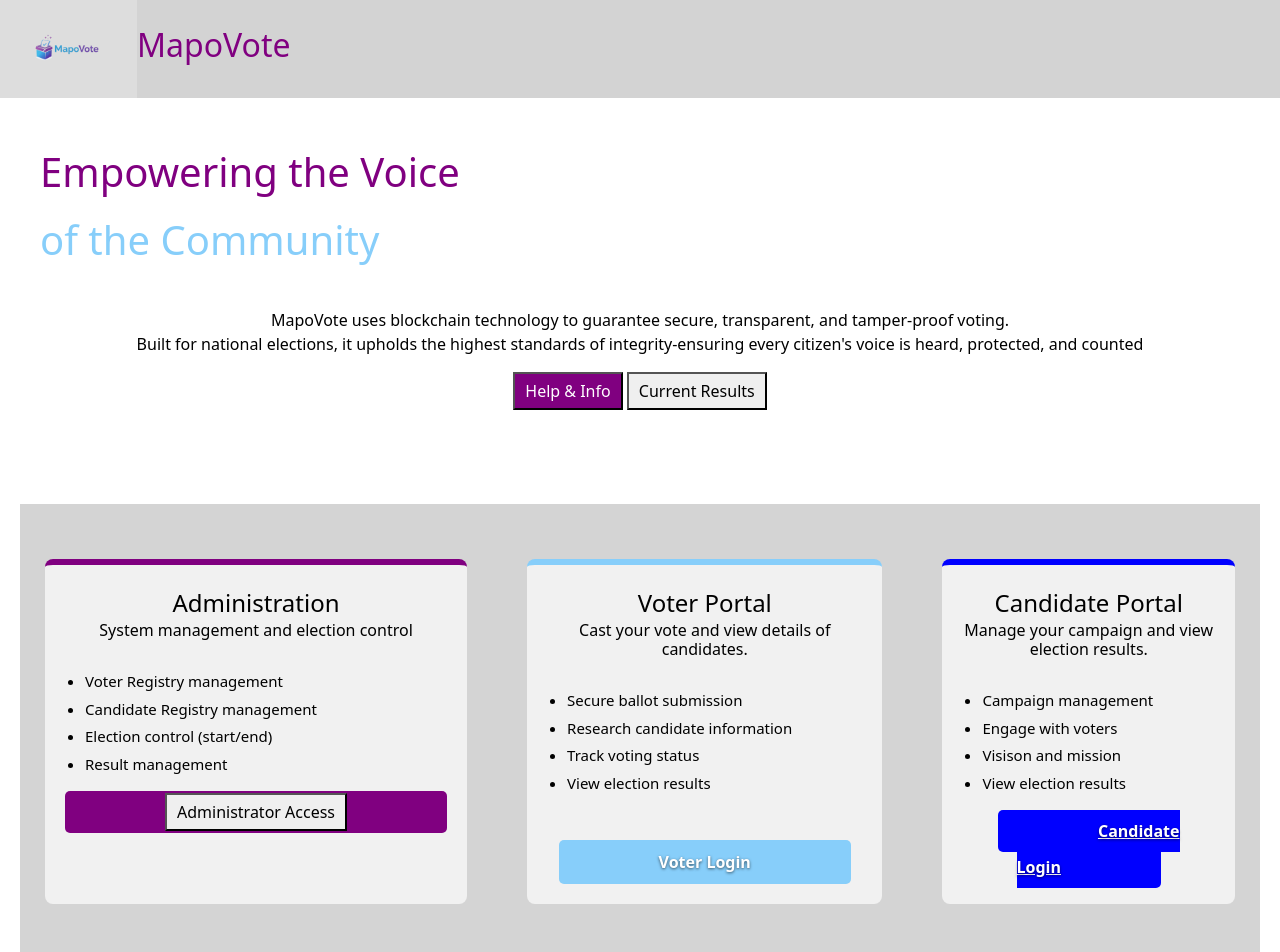
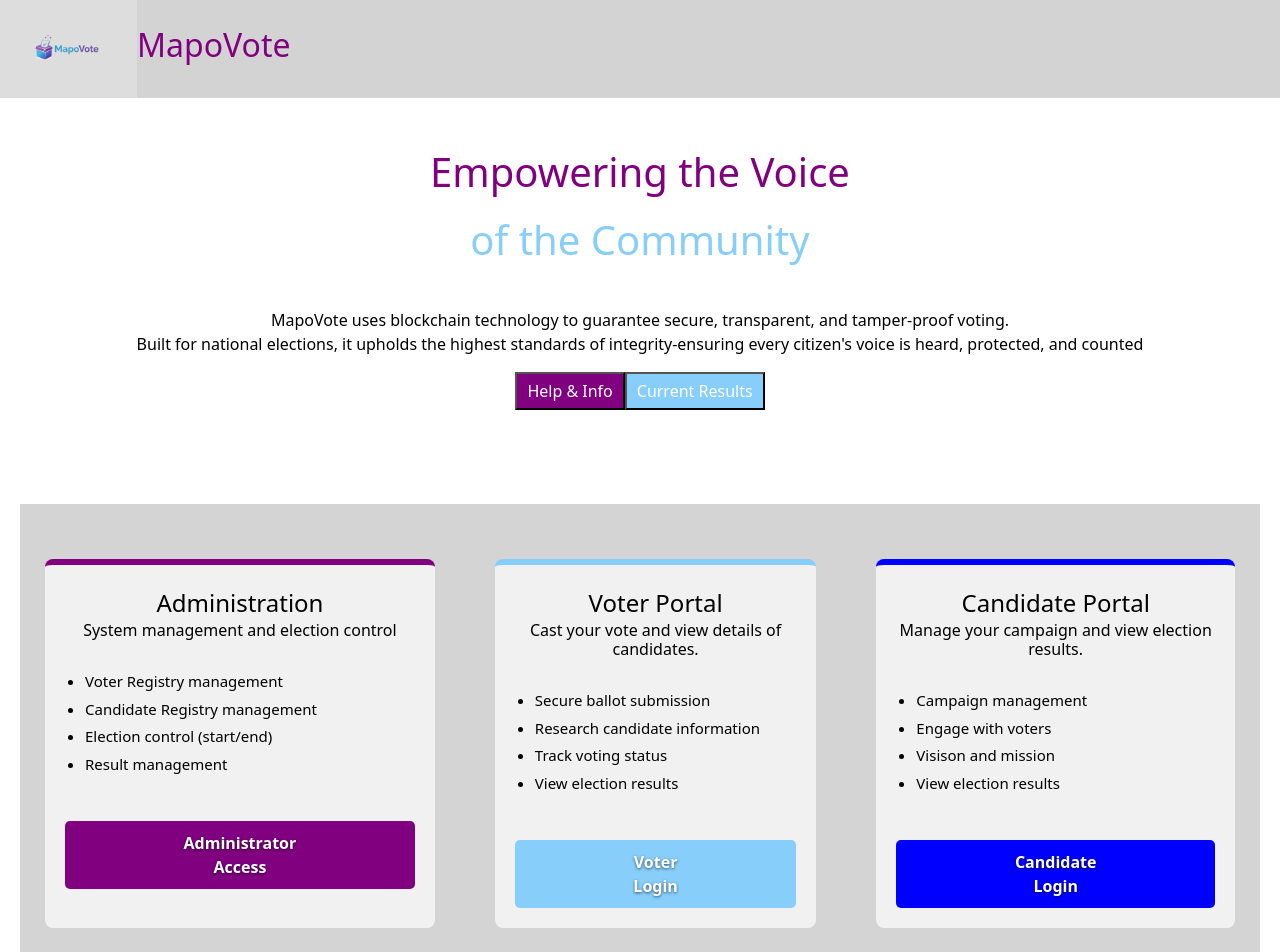
Before and after one commit to danstevemukulupi/BLOCKCHAIN-BASED-SECURED-ELECTRONIC-VOTING-DAPP, a React (Create React App) app in the folder dappvoting/: page / in a window 1280 px wide. Shown: the top 952 px of the page. Built offline with nearby package versions, Linux system fonts and the light colour scheme.

Commit message:
dashboard layout

```diff
--- a/dappvoting/src/pages/Dashboard.js
+++ b/dappvoting/src/pages/Dashboard.js
@@ -336,8 +336,8 @@ function Dashboard() {
        <br/>
       {/* For the title and description of the dapp, and the buttons for how it works and current results */}
       <div className="App-title">
-        <h1 style={{ color: "purple"}}>Empowering the Voice</h1>
-        <h1 style={{ color: "lightskyblue"}}>of the Community</h1>
+        <h1 style={{ color: "purple", textAlign: "center" }}>Empowering the Voice</h1>
+        <h1 style={{ color: "lightskyblue", textAlign: "center" }}>of the Community</h1>
         <br/>
         <p style={{ color: "black" }}>MapoVote uses blockchain technology to guarantee secure, transparent, and tamper-proof voting.
           <br/>Built for national elections, it upholds the highest standards of integrity-ensuring every citizen's voice is heard, protected, and counted</p>
@@ -346,7 +346,13 @@ function Dashboard() {
   <button style={{ background: "purple", color: "white" }}>
     Help & Info
   </button>
-    </Link>      <button>Current Results</button>
+    </Link>
+
+    <Link to="/vote-result">
+    <button style={{ background: "lightskyblue", color: "white" }}>
+      Current Results
+      </button>
+      </Link>
 
 
         <br/>
@@ -368,8 +374,8 @@ function Dashboard() {
                 </ul>
 
 
-                  <Link to="/administrator-page" className="admin-btn" >
-                  <button>
+                  <Link to="/administrator-page"  >
+                  <button className="admin-btn">
                   Administrator Access
                   </button>
                   </Link>
@@ -411,8 +417,10 @@ function Dashboard() {
                 </ul>
 
 
-                  <Link to="/candidate-login" className="login-link" className="candidate-btn">
+                  <Link to="/candidate-login" className="login-link">
+                  <button  className="candidate-btn">
                     Candidate Login
+                  </button>
                   </Link>
 
 
```
